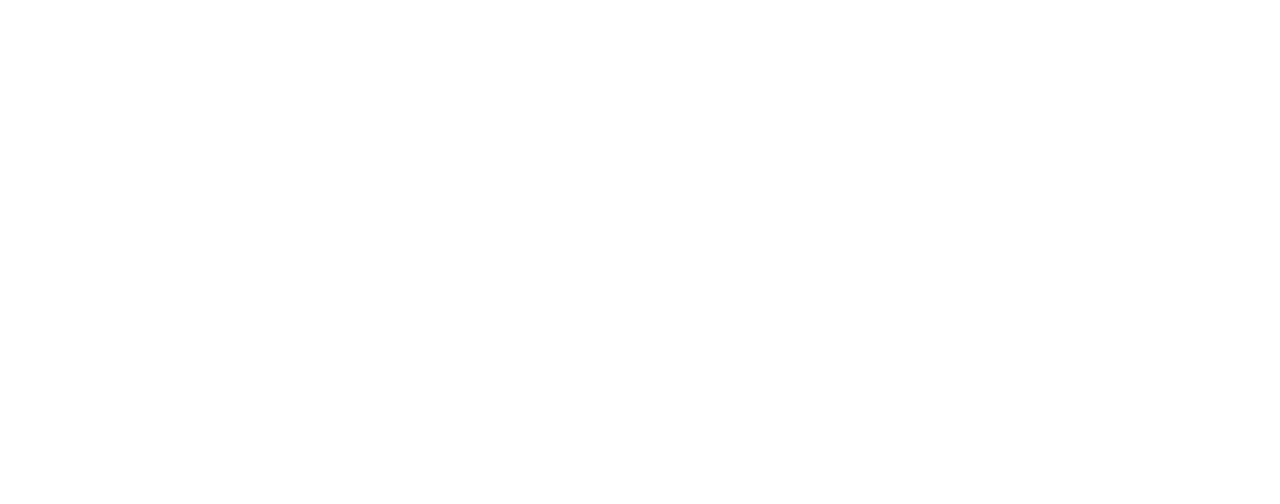
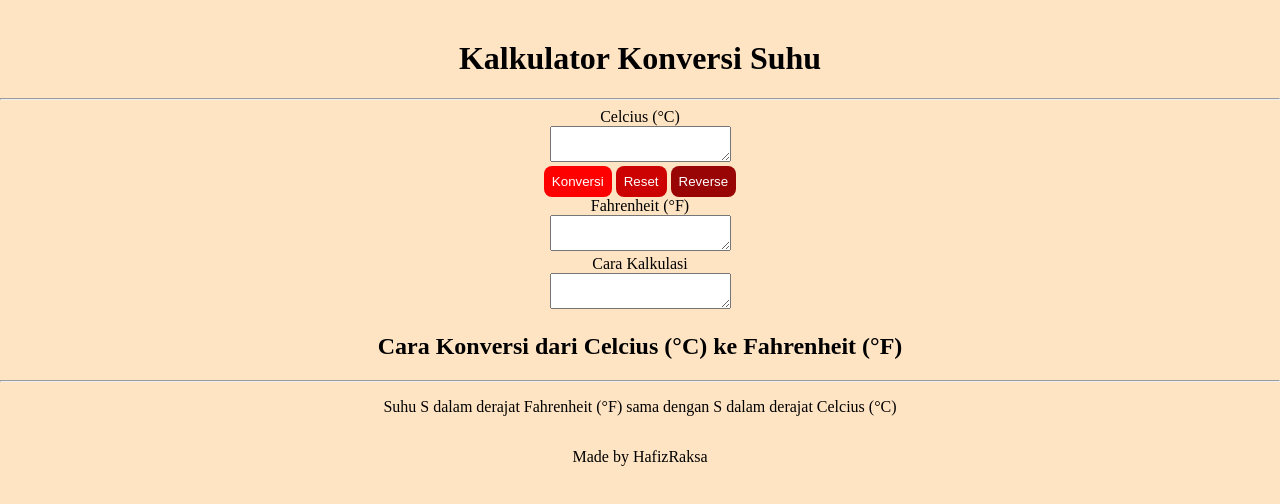
Before and after one commit to revou-fundamental-course/30-sept-24-HafizRaksa, a plain HTML site: page index.html in a window 1280 px wide. Drawn offline with Linux system fonts and the light colour scheme.

Commit message:
button css 1

```diff
--- a/css/style.css
+++ b/css/style.css
@@ -1 +1,34 @@
 /* this is css */
+body{
+    background-color: bisque;
+    margin: 0;
+    text-align: center;
+    display: flex;
+    flex-direction: column;
+    justify-content: center;
+    height: 500px;
+}
+
+.conversion-btn {
+    padding: 8px;
+    border: none;
+    border-radius: 8px;
+    background-color: red;
+    color: white;
+}
+
+.reset-btn {
+    padding: 8px;
+    border: none;
+    border-radius: 8px;
+    background-color: rgb(204, 2, 2);
+    color: white;
+}
+
+.reverse-btn {
+    padding: 8px;
+    border: none;
+    border-radius: 8px;
+    background-color: rgb(153, 4, 4);
+    color: white;
+}
--- a/index.html
+++ b/index.html
@@ -7,6 +7,86 @@
     <link rel="stylesheet" href="css/style.css">
 </head>
 <body>
+    <header>
+        <h1>Kalkulator Konversi Suhu</h1>
+        <hr>
+    </header>
 
+    <main>
+        <!-- form content -->
+        <section class="form">
+
+            <!-- instruction -->
+            <article>
+
+            </article>
+
+            <!-- input celcius etc -->
+            <form action="">
+
+                <div>
+                    <label for="input-celcius">Celcius (&deg;C)</label>
+                </div>
+
+                <div>
+                    <textarea name="" id="input-celcius"></textarea>
+                </div>
+
+                <div>
+                    <button class="conversion-btn">Konversi</button>
+                    <button class="reset-btn">Reset</button>
+                    <button class="reverse-btn">Reverse</button>
+                </div>
+
+            </form>
+
+            <!-- calculation result -->
+            <div>
+
+                <div>
+                    <label for="input-fahrenheit">Fahrenheit (&deg;F)</label>
+                </div>
+
+                <div>
+                    <textarea name="" id="input-fahrenheit"></textarea>
+                </div>
+
+            </div>
+
+            <!-- calculation system -->
+            <div>
+
+                <div>
+                    <label for="how-to-calculate"'>Cara Kalkulasi</label>
+                </div>
+
+                <div>
+                    <textarea name="" id="how-to-calculate"></textarea>
+                </div>
+
+            </div>
+
+        </section>
+
+        <!-- info content -->
+        <section>
+
+            <header>
+                <h2>Cara Konversi dari Celcius (&deg;C) ke Fahrenheit (&deg;F)</h2>
+                <hr>
+            </header>
+
+            <article>
+                <p>Suhu <span>S</span> dalam derajat Fahrenheit (&deg;F) sama dengan <span>S</span> dalam derajat Celcius (&deg;C)
+                </p>
+            </article>
+
+
+        </section>
+    </main>
+
+    <footer>
+        <p>Made by HafizRaksa</p>
+    </footer>
 </body>
 </html>
```
